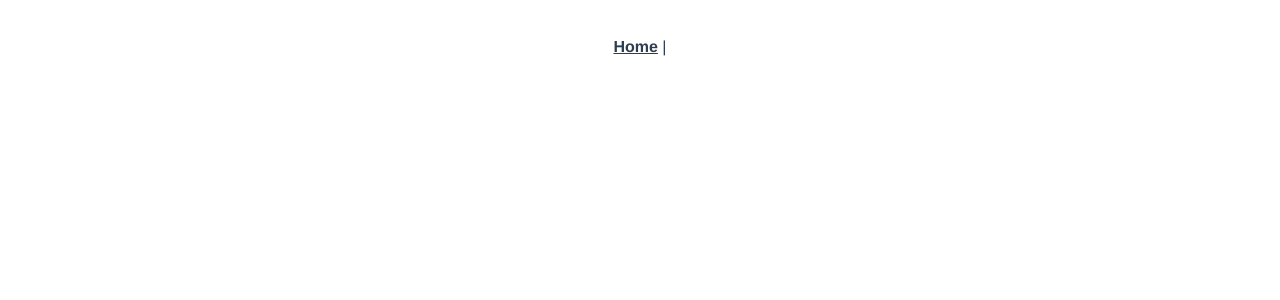
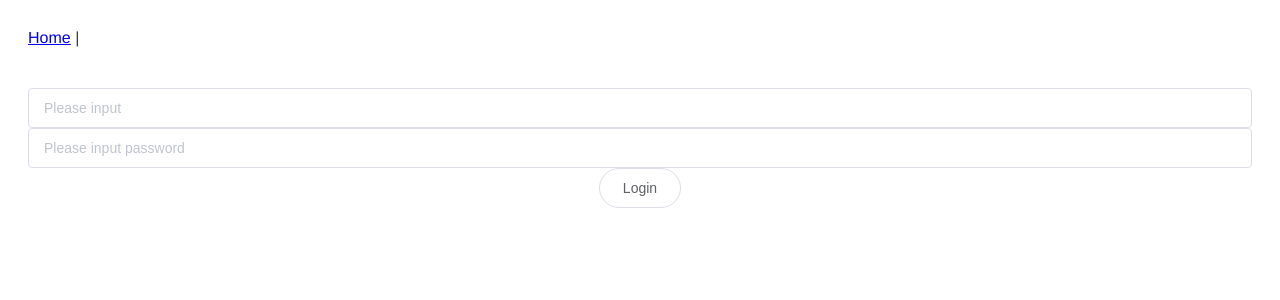
Before and after one commit to bianyuanop/SWJTU_EXAM_FRONT_END, a Vue app: page /login in a window 1280 px wide. Before the commit this address had no page. Shown: the top 300 px of the page. Built offline with nearby package versions, Linux system fonts and the light colour scheme.

Commit message:
change something

```diff
--- a/package.json
+++ b/package.json
@@ -10,7 +10,9 @@
   "dependencies": {
     "core-js": "^3.6.5",
     "element-plus": "^1.0.2-beta.28",
+    "jquery": "^3.6.0",
     "vue": "^3.0.0",
+    "vue-global-var": "^1.0.0",
     "vue-router": "^4.0.0-0",
     "vuex": "^4.0.0-0"
   },
--- a/src/App.vue
+++ b/src/App.vue
@@ -1,8 +1,14 @@
 <template>
-  <div id="nav">
-    <router-link to="/">Home</router-link> |
-  </div>
-  <router-view/>
+  <el-container>
+    <el-header>
+    <div id="nav">
+      <router-link to="/">Home</router-link> |
+    </div>
+    </el-header>
+    <el-main>
+    <router-view/>
+    </el-main>
+  </el-container>
 </template>
 
 <style lang="scss">
@@ -13,17 +19,9 @@
   text-align: center;
   color: #2c3e50;
 }
-
-#nav {
-  padding: 30px;
-
-  a {
-    font-weight: bold;
-    color: #2c3e50;
-
-    &.router-link-exact-active {
-      color: #42b983;
-    }
-  }
+.el-header {
+  display: flex;
+  flex-direction: row;
+  align-items: center;
 }
 </style>
--- a/src/router/index.js
+++ b/src/router/index.js
@@ -1,11 +1,17 @@
 import { createRouter, createWebHistory } from 'vue-router'
 import Home from '../views/Home.vue'
+import Login from '../views/Login.vue'
 
 const routes = [
   {
     path: '/',
     name: 'Home',
     component: Home
+  },
+  {
+    path: '/login',
+    name : 'Login',
+    component: Login
   }
 ]
 
--- a/src/store/index.js
+++ b/src/store/index.js
@@ -2,6 +2,10 @@ import { createStore } from 'vuex'
 
 export default createStore({
   state: {
+    admin_username: null,
+    admin_password: null,
+    username: null,
+    password: null
   },
   mutations: {
   },
--- /dev/null
+++ b/src/views/Login.vue
@@ -0,0 +1,26 @@
+<template>
+    <el-input placeholder="Please input" v-model="username"></el-input>
+    <el-input placeholder="Please input password" v-model="password" show-password></el-input>
+    <el-button round @click="login">Login</el-button>
+</template>
+
+<script>
+import { defineComponent, ref } from 'vue'
+export default defineComponent ({
+    name: "Login",
+    data() {
+    },
+    setup() {
+        return {
+            password: ref(''),
+            username: ref('')
+        }
+    },
+    methods: {
+        login: function() {
+        },
+        checkState: function() {
+        }
+    }
+})
+</script>
--- /dev/null
+++ b/src/views/admin/Login.vue
@@ -0,0 +1,26 @@
+<template>
+    <el-input placeholder="Please input" v-model="username"></el-input>
+    <el-input placeholder="Please input password" v-model="password" show-password></el-input>
+    <el-button round @click="login">Login</el-button>
+</template>
+
+<script>
+import { defineComponent, ref } from 'vue'
+export default defineComponent ({
+    name: "Login",
+    data() {
+    },
+    setup() {
+        return {
+            password: ref(''),
+            username: ref('')
+        }
+    },
+    methods: {
+        login: function() {
+        },
+        checkState: function() {
+        }
+    }
+})
+</script>
```
Also changed, not shown: 1 other file (tests, documents, lock files or other folders).
